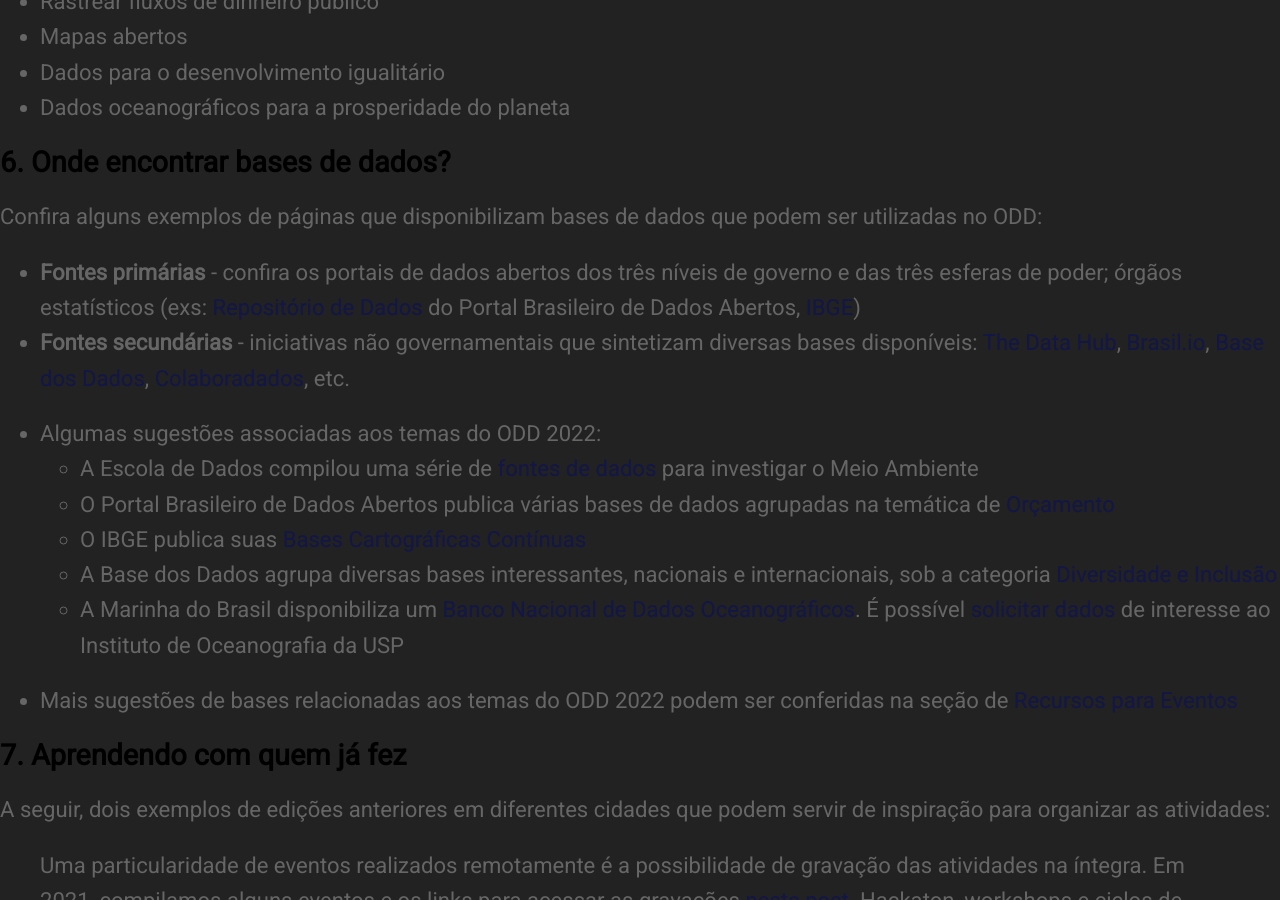
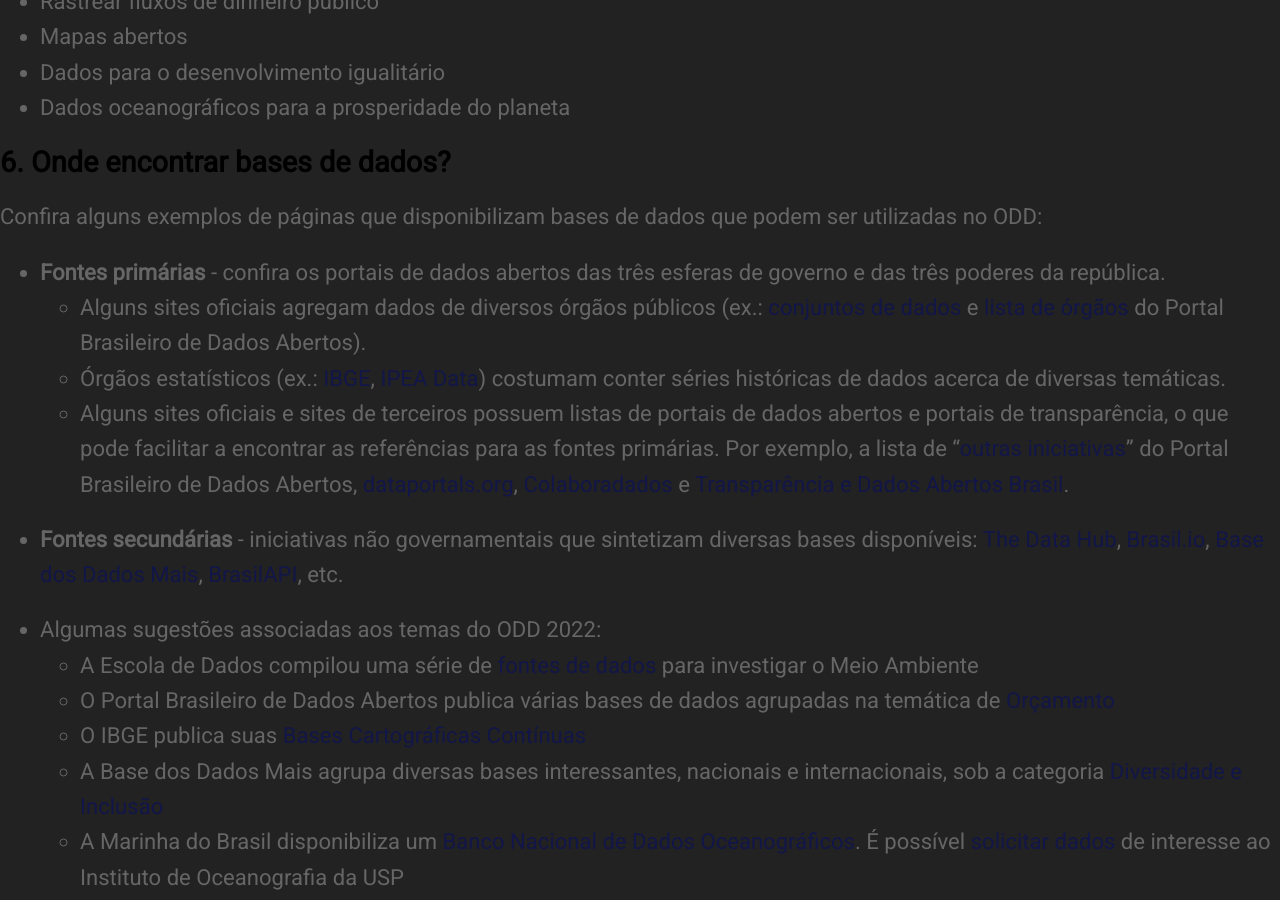
Before and after one commit to okfn-brasil/embaixadoras, a Jekyll site: the page built from Guia-ODD/Guia-ODD2022.md, in a window 1280 px wide and 900 px high, scrolled down 3866 px. Built offline with Jekyll 4.4.1, drawn with Linux system fonts in a browser that asks for light colours; nearby versions of some CDN libraries; our own code applies the rules of GitHub Pages for plain Markdown files.

Commit message:
Acrescenta mais referências para fontes de dados
abertos que serão úteis para as atividades de qualquer evento.

```diff
--- a/Guia-ODD/Guia-ODD2022.md
+++ b/Guia-ODD/Guia-ODD2022.md
@@ -74,15 +74,18 @@ Ainda não sabe sobre o que falar? A Open Knowledge Foundation também recomenda
 
 ### 6. Onde encontrar bases de dados?
 Confira alguns exemplos de páginas que disponibilizam bases de dados que podem ser utilizadas no ODD:
-- **Fontes primárias** - confira os portais de dados abertos dos três níveis de governo e das três esferas de poder; órgãos estatísticos (exs: [Repositório de Dados](https://dados.gov.br/dataset) do Portal Brasileiro de Dados Abertos, [IBGE](https://www.ibge.gov.br/estatisticas/todos-os-produtos-estatisticas.html))
-- **Fontes secundárias** - iniciativas não governamentais que sintetizam diversas bases disponíveis: [The Data Hub](https://datahub.io/), [Brasil.io](https://brasil.io), [Base dos Dados](http://www.basedosdados.org/), [Colaboradados](http://colaboradados.com.br/), etc.
+- **Fontes primárias** - confira os portais de dados abertos das três esferas de governo e das três poderes da república.
+  - Alguns sites oficiais agregam dados de diversos órgãos públicos (ex.: [conjuntos de dados](https://dados.gov.br/dataset) e [lista de órgãos](https://dados.gov.br/organization) do Portal Brasileiro de Dados Abertos).
+  - Órgãos estatísticos (ex.: [IBGE](https://www.ibge.gov.br/estatisticas/todos-os-produtos-estatisticas.html), [IPEA Data](http://www.ipeadata.gov.br/Default.aspx)) costumam conter séries históricas de dados acerca de diversas temáticas.
+  - Alguns sites oficiais e sites de terceiros possuem listas de portais de dados abertos e portais de transparência, o que pode facilitar a encontrar as referências para as fontes primárias. Por exemplo, a lista de "[outras iniciativas](https://dados.gov.br/pagina/outras-iniciativas)" do Portal Brasileiro de Dados Abertos, [dataportals.org](https://dataportals.org/), [Colaboradados](http://colaboradados.com.br/) e [Transparência e Dados Abertos Brasil](https://github.com/augusto-herrmann/transparencia-dados-abertos-brasil/blob/master/data/valid/brazilian-transparency-and-open-data-portals.csv).
+- **Fontes secundárias** - iniciativas não governamentais que sintetizam diversas bases disponíveis: [The Data Hub](https://datahub.io/), [Brasil.io](https://brasil.io), [Base dos Dados Mais](https://basedosdados.github.io/mais/), [BrasilAPI](https://brasilapi.com.br/), etc.
 
 - Algumas sugestões associadas aos temas do ODD 2022:
   - A Escola de Dados compilou uma série de [fontes de dados](https://escoladedados.org/tutoriais/fontes-de-dados-para-investigacoes-sobre-meio-ambiente/) para investigar o Meio Ambiente
   - O Portal Brasileiro de Dados Abertos publica várias bases de dados agrupadas na temática de [Orçamento](https://dados.gov.br/dataset?tags=Or%C3%A7amento)
   - O IBGE publica suas [Bases Cartográficas Contínuas](
 https://www.ibge.gov.br/geociencias/cartas-e-mapas/bases-cartograficas-continuas/15759-brasil.html?=&t=sobre)
-  - A Base dos Dados agrupa diversas bases interessantes, nacionais e internacionais, sob a categoria [Diversidade e Inclusão](https://basedosdados.org/dataset?group=diversidade&order_by=score)
+  - A Base dos Dados Mais agrupa diversas bases interessantes, nacionais e internacionais, sob a categoria [Diversidade e Inclusão](https://basedosdados.org/dataset?group=diversidade&order_by=score)
   - A Marinha do Brasil disponibiliza um [Banco Nacional de Dados Oceanográficos](https://www.marinha.mil.br/chm/bndo). É possível [solicitar dados](http://labdados.io.usp.br/solicit.html) de interesse ao Instituto de Oceanografia da USP
 
 - Mais sugestões de bases relacionadas aos temas do ODD 2022 podem ser conferidas na seção de [Recursos para Eventos](https://opendataday.org/pt_br/#resources)
```
